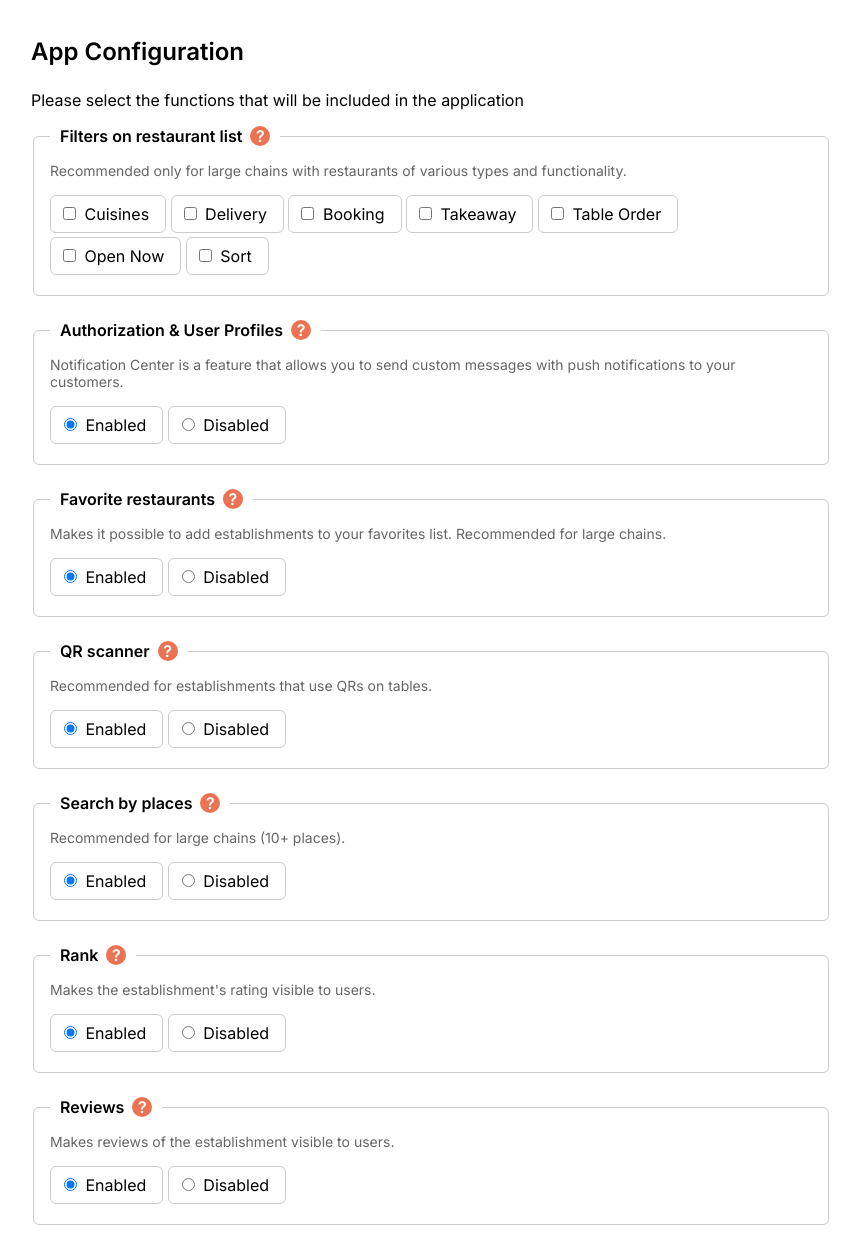
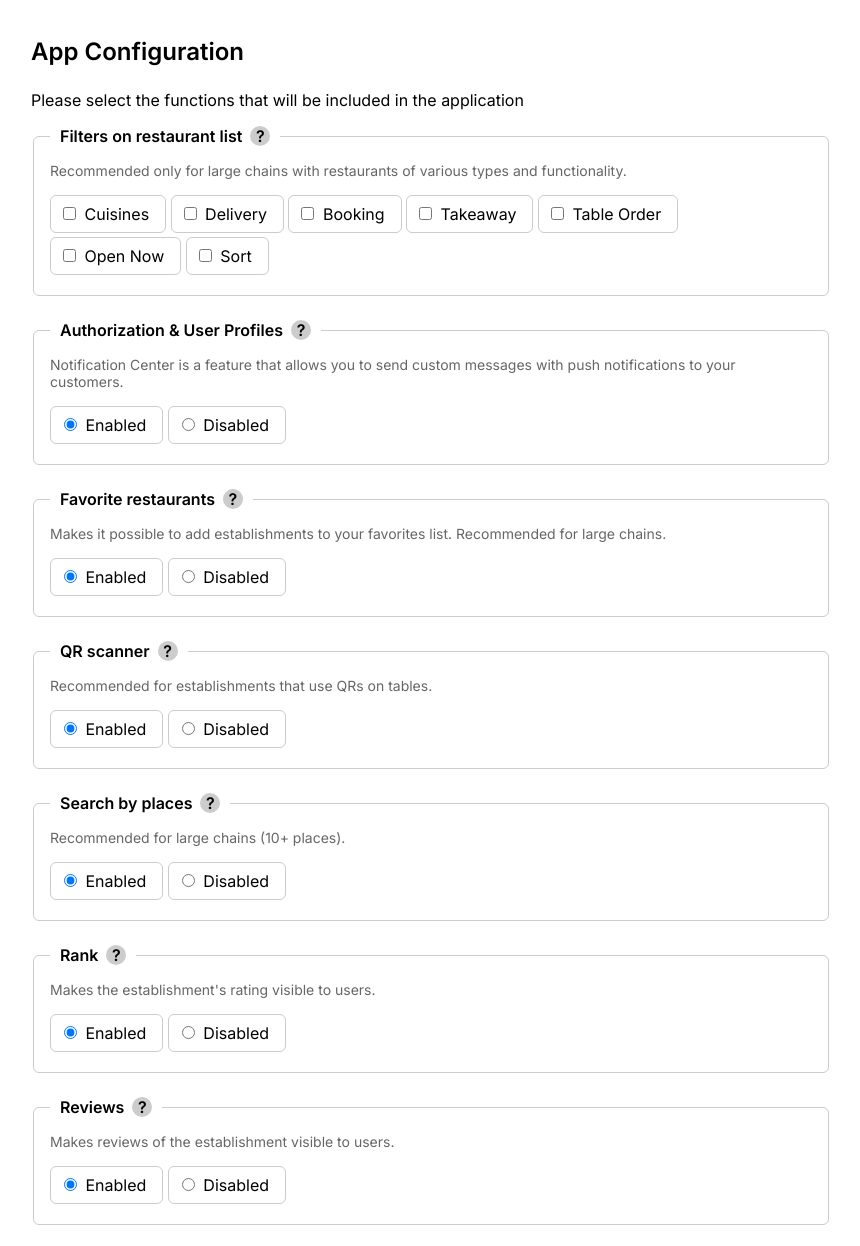
Before and after one commit to Quvick/app-request-form, a plain HTML site: page index.html in a window 1280 px wide. Shown: the part 520-1766 px from the top of the page, without its empty margins (209-1069 px from the left). Drawn offline with Linux system fonts and the light colour scheme.

Commit message:
tooltip update 4

```diff
--- a/index.html
+++ b/index.html
@@ -45,7 +45,7 @@
                 <fieldset>
                     <legend>
                         <span class="tooltip-trigger">
-                            Filters on restaurant list
+                            <span class="legend-title">Filters on restaurant list</span>
                             <span class="question-mark">?</span>
                         </span>
                         <div class="tooltip-content">
@@ -70,7 +70,7 @@
                 <fieldset>
                     <legend>
                         <span class="tooltip-trigger">
-                            Authorization & User Profiles
+                            <span class="legend-title">Authorization & User Profiles</span>
                             <span class="question-mark">?</span>
                         </span>
                         <div class="tooltip-content">
@@ -90,7 +90,7 @@
                 <fieldset>
                     <legend>
                         <span class="tooltip-trigger">
-                            Favorite restaurants
+                            <span class="legend-title">Favorite restaurants</span>
                             <span class="question-mark">?</span>
                         </span>
                         <div class="tooltip-content">
@@ -110,7 +110,7 @@
                 <fieldset>
                     <legend>
                         <span class="tooltip-trigger">
-                            QR scanner
+                            <span class="legend-title">QR scanner</span>
                             <span class="question-mark">?</span>
                         </span>
                         <div class="tooltip-content">
@@ -130,7 +130,7 @@
                 <fieldset>
                     <legend>
                         <span class="tooltip-trigger">
-                            Search by places
+                            <span class="legend-title">Search by places</span>
                             <span class="question-mark">?</span>
                         </span>
                         <div class="tooltip-content">
@@ -150,7 +150,7 @@
                 <fieldset>
                     <legend>
                         <span class="tooltip-trigger">
-                            Rank
+                            <span class="legend-title">Rank</span>
                             <span class="question-mark">?</span>
                         </span>
                         <div class="tooltip-content">
@@ -170,7 +170,7 @@
                 <fieldset>
                     <legend>
                         <span class="tooltip-trigger">
-                            Reviews
+                            <span class="legend-title">Reviews</span>
                             <span class="question-mark">?</span>
                         </span>
                         <div class="tooltip-content">
@@ -190,7 +190,7 @@
                 <fieldset>
                     <legend>
                         <span class="tooltip-trigger">
-                            Default Screen on startup
+                            <span class="legend-title">Default Screen on startup</span>
                             <span class="question-mark">?</span>
                         </span>
                         <div class="tooltip-content">
--- a/styles.css
+++ b/styles.css
@@ -180,17 +180,28 @@ button[type="submit"].loading::after {
     background-color: #d46246;
 }
 
-/* Стили для иконки вопроса и всплывающей подсказки */
+/* Стили для триггера подсказки */
 .tooltip-trigger {
     display: inline-flex;
     align-items: center;
     cursor: pointer;
 }
 
+/* При наведении на область с заголовком и знаком вопроса */
+.tooltip-trigger:hover .question-mark {
+    background-color: #EB7353; /* Оранжевый фон */
+    color: #ffffff; /* Белый символ вопроса */
+}
+
+.tooltip-trigger:hover .legend-title {
+    color: #EB7353; /* Оранжевый цвет текста заголовка */
+}
+
+/* Стили для иконки вопроса */
 .question-mark {
     margin-left: 8px;
-    background-color: #EB7353;
-    color: #ffffff;
+    background-color: #cccccc; /* Светло-серый фон */
+    color: #000000; /* Чёрный символ вопроса */
     border-radius: 50%;
     width: 20px;
     height: 20px;
@@ -198,6 +209,13 @@ button[type="submit"].loading::after {
     line-height: 20px;
     cursor: pointer;
     font-weight: bold;
+    transition: background-color 0.2s, color 0.2s;
+}
+
+/* Стили для заголовка */
+.legend-title {
+    color: inherit; /* Наследуем цвет текста */
+    transition: color 0.2s;
 }
 
 /* Стили для кнопки закрытия */
```
